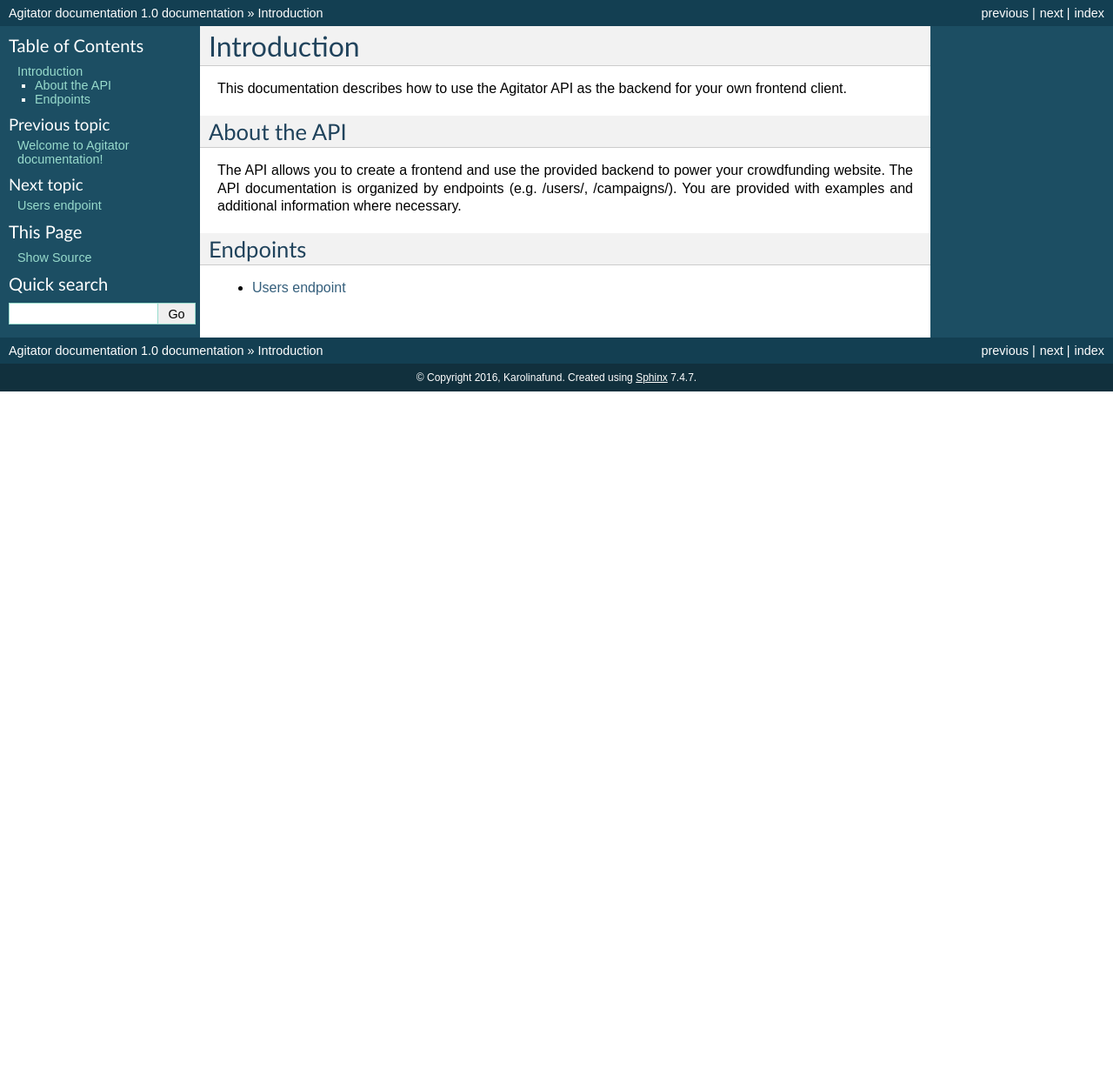
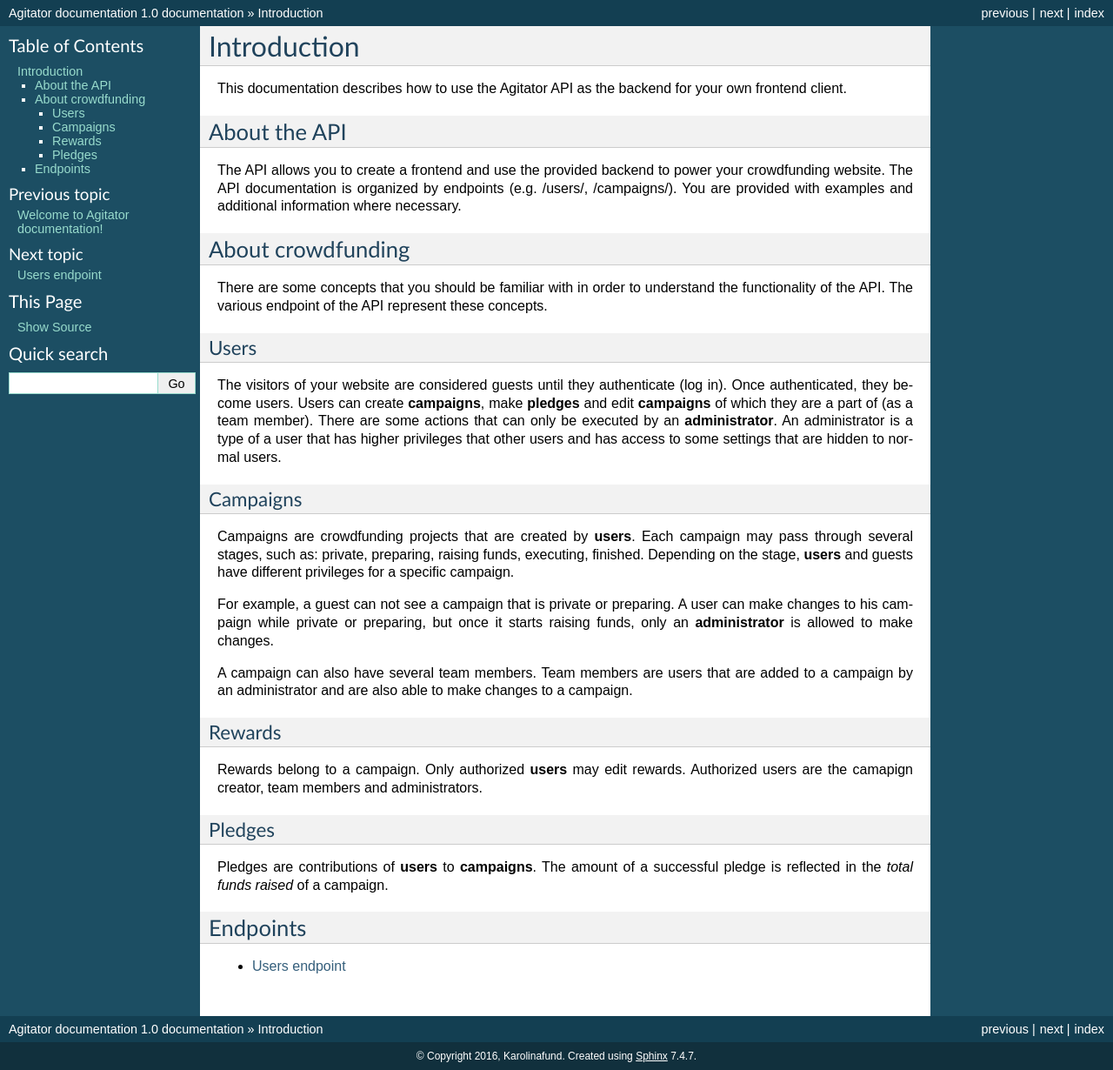
Before and after one commit to arnarfjodur/agitator-docs, a Sphinx documentation site: the page built from docs/Introduction.rst, in a window 1280 px wide. Shown: the whole page at 87% size. Built offline with Sphinx 7.4.7, drawn with Linux system fonts in a browser that asks for light colours; before the commit the page ends 900 px from its top, so only the background shows below that.

Commit message:
Expanded introduction

```diff
--- a/docs/Introduction.rst
+++ b/docs/Introduction.rst
@@ -9,6 +9,34 @@ About the API
 
 The API allows you to create a frontend and use the provided backend to power your crowdfunding website. The API documentation is organized by endpoints (e.g. /users/, /campaigns/). You are provided with examples and additional information where necessary.
 
+About crowdfunding
+==================
+
+There are some concepts that you should be familiar with in order to understand the functionality of the API. The various endpoint of the API represent these concepts.
+
+Users
+*****
+
+The visitors of your website are considered guests until they authenticate (log in). Once authenticated, they become users. Users can create **campaigns**, make **pledges** and edit **campaigns** of which they are a part of (as a team member). There are some actions that can only be executed by an **administrator**. An administrator is a type of a user that has higher privileges that other users and has access to some settings that are hidden to normal users.
+
+Campaigns
+*********
+
+Campaigns are crowdfunding projects that are created by **users**. Each campaign may pass through several stages, such as: private, preparing, raising funds, executing, finished. Depending on the stage, **users** and guests have different privileges for a specific campaign.
+
+For example, a guest can not see a campaign that is private or preparing. A user can make changes to his campaign while private or preparing, but once it starts raising funds, only an **administrator** is allowed to make changes.
+
+A campaign can also have several team members. Team members are users that are added to a campaign by an administrator and are also able to make changes to a campaign.
+
+Rewards
+*******
+Rewards belong to a campaign. Only authorized **users** may edit rewards. Authorized users are the camapign creator, team members and administrators.
+
+Pledges
+*******
+
+Pledges are contributions of **users** to **campaigns**. The amount of a successful pledge is reflected in the *total funds raised* of a campaign.
+
 Endpoints
 =========
 
```
